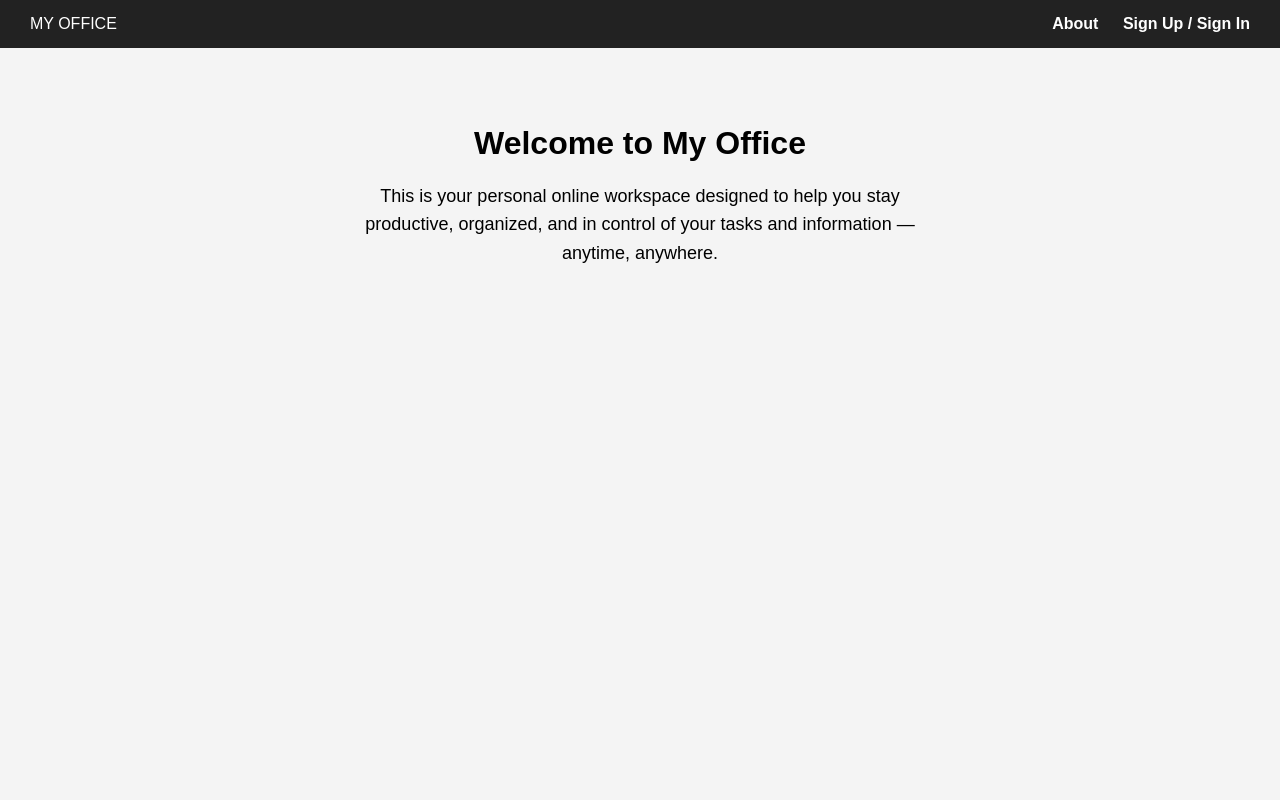
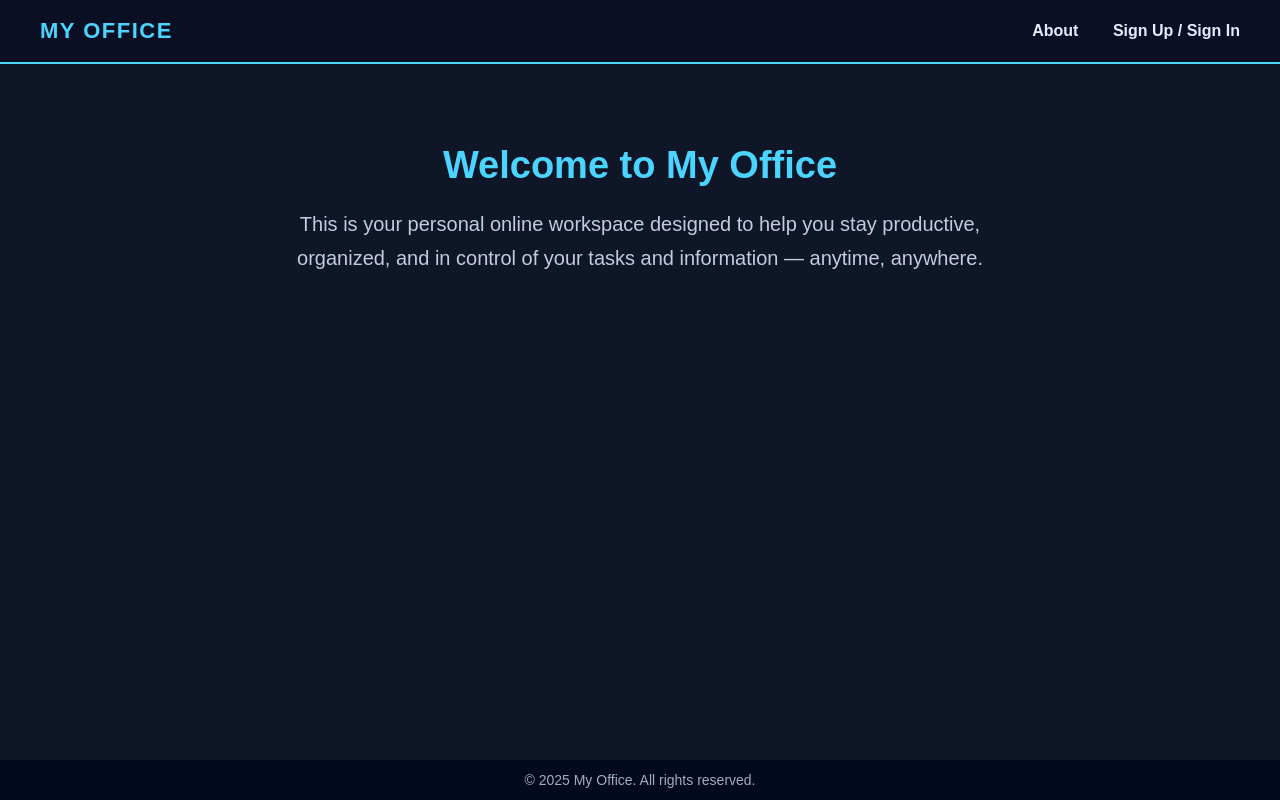
Before and after one commit to Scopielala/My_Office, a Django app: page / in a window 1280 px wide. Run offline with Django 5.2, Linux system fonts and the light colour scheme.

Commit message:
Update homepage UI

```diff
--- a/my_office/homepage/templates/homepage/home.html
+++ b/my_office/homepage/templates/homepage/home.html
@@ -4,45 +4,113 @@
     <meta charset="UTF-8" />
     <meta name="viewport" content="width=device-width, initial-scale=1.0" />
     <title>My Office - Home</title>
+
     <style>
-      body {
-        font-family: Arial, sans-serif;
+      :root {
+        --header-bg: #0a0f24;
+        --body-bg: #0e1628;
+        --primary-text: #e6eaff;
+        --accent-color: #4ad4ff;
+        --footer-bg: #010619;
+      }
+
+      * {
         margin: 0;
         padding: 0;
-        background: #f4f4f4;
+        box-sizing: border-box;
+        font-family: "Arial", sans-serif;
       }
 
+      body {
+        background: var(--body-bg);
+        color: var(--primary-text);
+        overflow-x: hidden;
+      }
+
+      /* Header */
       header {
-        background-color: #222;
-        color: white;
-        padding: 15px 30px;
+        background-color: var(--header-bg);
+        padding: 18px 40px;
         display: flex;
         justify-content: space-between;
         align-items: center;
+        border-bottom: 2px solid var(--accent-color);
+        animation: slideDown 0.7s ease;
+      }
+
+      .logo {
+        font-size: 22px;
+        font-weight: bold;
+        color: var(--accent-color);
+        letter-spacing: 1.5px;
+        cursor: default;
       }
 
       nav a {
-        margin-left: 20px;
-        color: white;
+        margin-left: 30px;
+        color: var(--primary-text);
         text-decoration: none;
-        font-weight: 600;
+        font-weight: bold;
+        transition: 0.3s ease-in-out;
       }
 
+      nav a:hover {
+        color: var(--accent-color);
+        transform: translateY(-2px);
+      }
+
+      /* About Section */
       .about-section {
-        padding: 50px;
+        padding: 80px 20px;
         text-align: center;
+        animation: fadeIn 1.2s ease;
       }
 
       .about-section h1 {
-        font-size: 32px;
+        font-size: 38px;
+        color: var(--accent-color);
         margin-bottom: 20px;
       }
 
       .about-section p {
-        font-size: 18px;
-        max-width: 600px;
+        font-size: 20px;
+        max-width: 700px;
         margin: auto;
-        line-height: 1.6;
+        line-height: 1.7;
+        opacity: 0.85;
+      }
+
+      /* Footer */
+      footer {
+        background-color: var(--footer-bg);
+        padding: 12px;
+        text-align: center;
+        font-size: 14px;
+        opacity: 0.7;
+        position: fixed;
+        width: 100%;
+        bottom: 0;
+      }
+
+      /* Animations */
+      @keyframes fadeIn {
+        from {
+          opacity: 0;
+          transform: translateY(20px);
+        }
+        to {
+          opacity: 1;
+          transform: translateY(0);
+        }
+      }
+
+      @keyframes slideDown {
+        from {
+          transform: translateY(-100%);
+        }
+        to {
+          transform: translateY(0);
+        }
       }
     </style>
   </head>
@@ -63,5 +131,7 @@
         anytime, anywhere.
       </p>
     </section>
+
+    <footer>&copy; 2025 My Office. All rights reserved.</footer>
   </body>
 </html>
```
